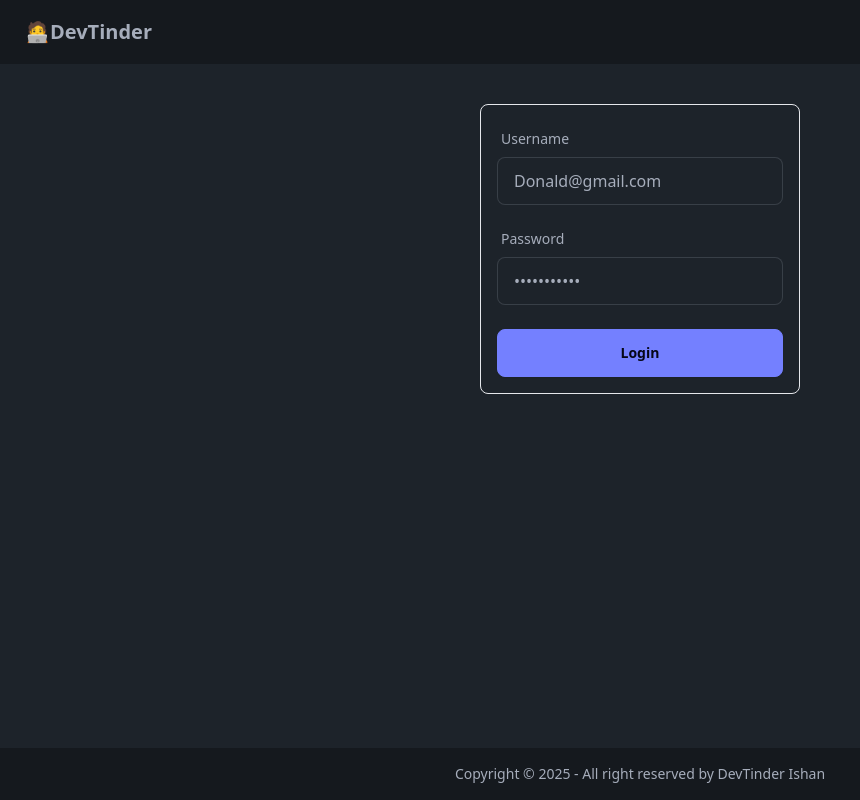
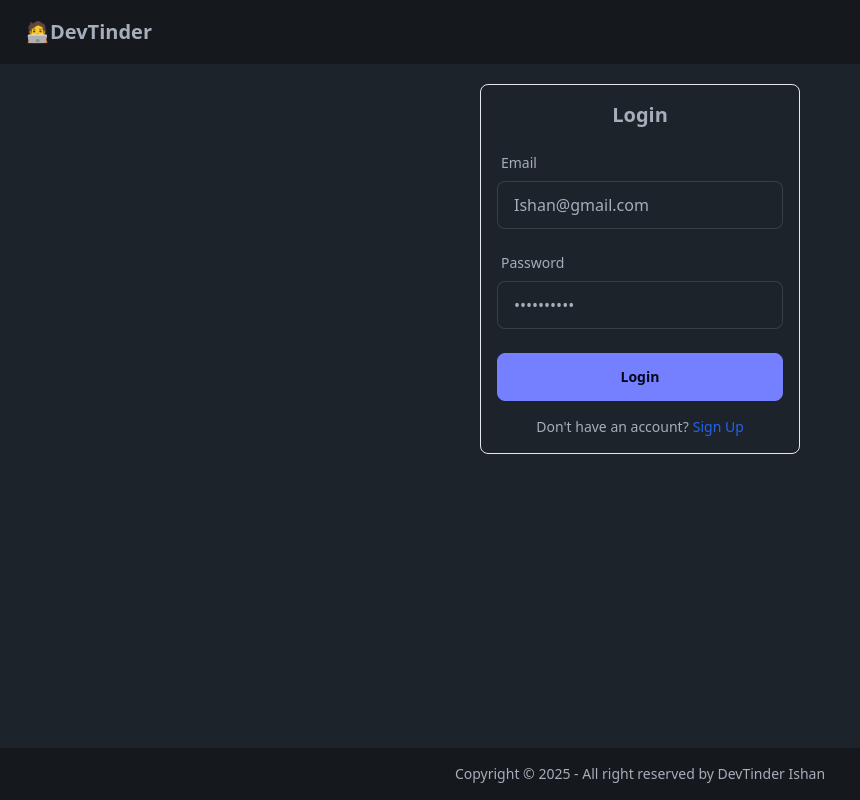
Before and after one commit to Ishan942/Namaste-Node, a React (Vite) app in the folder DevTinderFrontEnd/: page /login in a window 1280 px wide. Shown: the whole page, without its empty margins (0-860 px from the left). Built offline with nearby package versions, Linux system fonts and the light colour scheme; no server answers.

Commit message:
finished the ui

```diff
--- a/DevTinderFrontEnd/src/App.jsx
+++ b/DevTinderFrontEnd/src/App.jsx
@@ -1,32 +1,39 @@
-import { BrowserRouter, Routes, Route } from "react-router-dom"; // Ensure 'Route' is imported
-import Body from "./components/Body"; // Ensure the paths to your components are correct
+import { BrowserRouter, Routes, Route, Navigate } from "react-router-dom";
+import { useSelector } from "react-redux";
+import { Provider } from "react-redux";
+import appStore from "./utils/appStore";
+import Body from "./components/Body";
 import Login from "./components/Login";
 import Profile from "./components/Profile";
-import { Provider } from "react-redux";
-import appStore from "./utils/appStore";
 import Feed from "./components/Feed";
 import Connections from "./components/Connections";
 import Requests from "./components/Requests";
 
+// Protected Route Wrapper
+const ProtectedRoute = ({ element }) => {
+  const user = useSelector((state) => state.user); // Get user from store
+  return user ? element : <Navigate to="/login" replace />;
+};
+
 function App() {
   return (
-    <>
     <Provider store={appStore}>
       <BrowserRouter>
         <Routes>
-            {/* Define the main route */}
+          {/* Protected Routes */}
           <Route path="/" element={<Body />}>
-              {/* Nested routes */}
-              <Route path="/" element={<Feed />} />
-              <Route path="login" element={<Login />} />
-              <Route path="profile" element={<Profile />} />
-              <Route path="connections" element={<Connections />} />
-              <Route path="requests" element={<Requests />} />
+            <Route path="/login" element={<Login />} />
+            <Route index element={<ProtectedRoute element={<Feed />} />} />
+            <Route path="profile" element={<ProtectedRoute element={<Profile />} />} />
+            <Route path="connections" element={<ProtectedRoute element={<Connections />} />} />
+            <Route path="requests" element={<ProtectedRoute element={<Requests />} />} />
           </Route>
+
+          {/* Redirect unknown routes to home */}
+          <Route path="*" element={<Navigate to="/" />} />
         </Routes>
       </BrowserRouter>
     </Provider>
-    </>
   );
 }
 
--- a/DevTinderFrontEnd/src/components/Connections.jsx
+++ b/DevTinderFrontEnd/src/components/Connections.jsx
@@ -26,7 +26,7 @@ const Connections = () => {
         <div className='flex flex-col items-center'>
             {connections.map(connection => {
                 return (
-                    <div className="card card-border bg-base-300 w-4/12 flex flex-row mt-5 p-4">
+                    <div className="card card-border bg-base-300 w-4/12 flex flex-row mt-5 p-4" key={connection._id}>
                         <img className='h-20 w-20 rounded-full m-auto' src={connection.photoUrl}></img>
                         <div className="card-body">
                             <h2 className="card-title">{connection.firstName + ' ' + connection.lastName}</h2>
--- a/DevTinderFrontEnd/src/components/EditProfile.jsx
+++ b/DevTinderFrontEnd/src/components/EditProfile.jsx
@@ -7,7 +7,6 @@ import { addUser } from "../utils/userSlice";
 
 const UserProfileForm = ({ user }) => {
     const dispatch = useDispatch();
-    console.log(user);
     const [firstName, setFirstName] = useState(user?.firstName || "");
     const [lastName, setLastName] = useState(user?.lastName || "");
     const [gender, setGender] = useState(user?.gender || "Male");
--- a/DevTinderFrontEnd/src/components/Login.jsx
+++ b/DevTinderFrontEnd/src/components/Login.jsx
@@ -6,40 +6,96 @@ import { useNavigate } from 'react-router-dom';
 import { BASE_URL } from '../utils/constants';
 
 function LoginForm() {
-  const [username, setUsername] = useState('Donald@gmail.com');
-  const [password, setPassword] = useState('Donald@1234');
+  const [isSignup, setIsSignup] = useState(false); // Toggle between login and signup
+  const [formData, setFormData] = useState({
+    firstName: '',
+    lastName: '',
+    emailId: 'Ishan@gmail.com',
+    password: 'Ishan@1234',
+  });
+
   const dispatch = useDispatch();
   const navigate = useNavigate();
 
+  const handleChange = (e) => {
+    setFormData({ ...formData, [e.target.name]: e.target.value });
+  };
+
   const handleSubmit = async (e) => {
     e.preventDefault();
-   // Handle login logic here
+
     try {
-    const res = await axios.post(BASE_URL + '/login',{
-      emailId: username,
-      password
+      if (isSignup) {
+        // Signup API call
+        const res = await axios.post(BASE_URL + '/signUp', formData, { withCredentials: true });
+        dispatch(addUser(res.data.user));
+      } else {
+        // Login API call
+        const res = await axios.post(BASE_URL + '/login', {
+          emailId: formData.emailId,
+          password: formData.password
         }, { withCredentials: true });
-    dispatch(addUser(res.data.user))
-    return navigate("/");
+        dispatch(addUser(res.data.user));
+      }
+      navigate('/');
     } catch (error) {
       console.log(error);
     }
-
   };
 
   return (
-    <div className="flex justify-center my-10 " style={{border: 'none'}}>
+    <div className="flex justify-center my-5">
       <form onSubmit={handleSubmit} className="w-full max-w-xs p-4 border rounded-lg">
+        <h2 className="text-center text-xl font-semibold mb-4">
+          {isSignup ? 'Sign Up' : 'Login'}
+        </h2>
+
+        {isSignup && (
+          <>
             <label className="form-control w-full max-w-xs">
               <div className="label">
-            <span className="label-text">Username</span>
+                <span className="label-text">First Name</span>
               </div>
               <input
                 type="text"
-            placeholder="Enter username"
+                name="firstName"
+                placeholder="Enter First Name"
                 className="input input-bordered w-full max-w-xs"
-            value={username}
-            onChange={(e) => setUsername(e.target.value)}
+                value={formData.firstName}
+                onChange={handleChange}
+                required
+              />
+            </label>
+
+            <label className="form-control w-full max-w-xs mt-4">
+              <div className="label">
+                <span className="label-text">Last Name</span>
+              </div>
+              <input
+                type="text"
+                name="lastName"
+                placeholder="Enter Last Name"
+                className="input input-bordered w-full max-w-xs"
+                value={formData.lastName}
+                onChange={handleChange}
+                required
+              />
+            </label>
+          </>
+        )}
+
+        <label className="form-control w-full max-w-xs mt-4">
+          <div className="label">
+            <span className="label-text">Email</span>
+          </div>
+          <input
+            type="email"
+            name="emailId"
+            placeholder="Enter Email"
+            className="input input-bordered w-full max-w-xs"
+            value={formData.emailId}
+            onChange={handleChange}
+            required
           />
         </label>
 
@@ -49,18 +105,31 @@ function LoginForm() {
           </div>
           <input
             type="password"
-            placeholder="Enter password"
+            name="password"
+            placeholder="Enter Password"
             className="input input-bordered w-full max-w-xs"
-            value={password}
-            onChange={(e) => setPassword(e.target.value)}
+            value={formData.password}
+            onChange={handleChange}
+            required
           />
         </label>
 
         <div className="mt-6">
           <button type="submit" className="btn btn-primary w-full">
-            Login
+            {isSignup ? 'Sign Up' : 'Login'}
           </button>
         </div>
+
+        <p className="text-center mt-4 text-sm">
+          {isSignup ? "Already have an account?" : "Don't have an account?"}
+          <button
+            type="button"
+            className="text-blue-600 hover:underline ml-1"
+            onClick={() => setIsSignup(!isSignup)}
+          >
+            {isSignup ? 'Login' : 'Sign Up'}
+          </button>
+        </p>
       </form>
     </div>
   );
--- a/DevTinderFrontEnd/src/components/Navbar.jsx
+++ b/DevTinderFrontEnd/src/components/Navbar.jsx
@@ -13,7 +13,7 @@ const Navbar = () => {
     const handleLogout = async  () => {
         try {
             await axios.post(BASE_URL + '/logout',{}, {withCredentials: true});
-            dispatch(addUser({}));
+            dispatch(addUser(null));
             dispatch(addFeed(null))
             navigate("/login");
         } catch (error) {
--- a/DevTinderFrontEnd/src/components/userCard.jsx
+++ b/DevTinderFrontEnd/src/components/userCard.jsx
@@ -9,7 +9,6 @@ const userCard = ({user}) => {
   const updateConnectionStatus = async (status, _id) => {
     try {
       const res = await axios.post(`${BASE_URL}/request/send/${status}/${_id}`, {}, {withCredentials: true});
-      console.log(res);
       dispatch(removeFeed(_id));
     } catch (error) {
       console.log(error);
```
Also changed, not shown: 1 other file (tests, documents, lock files or other folders). Lines whose indentation alone changed are shown as unchanged.
